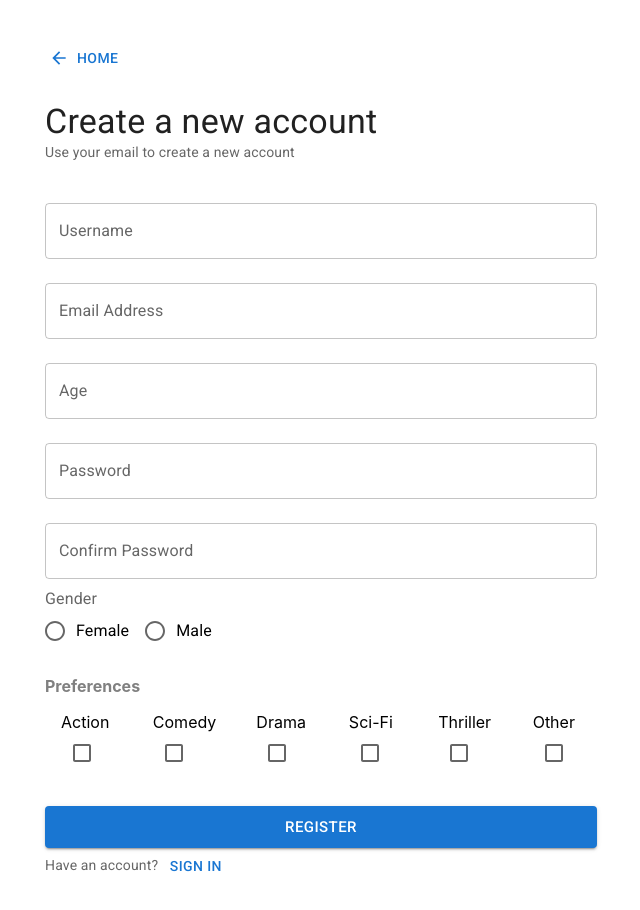
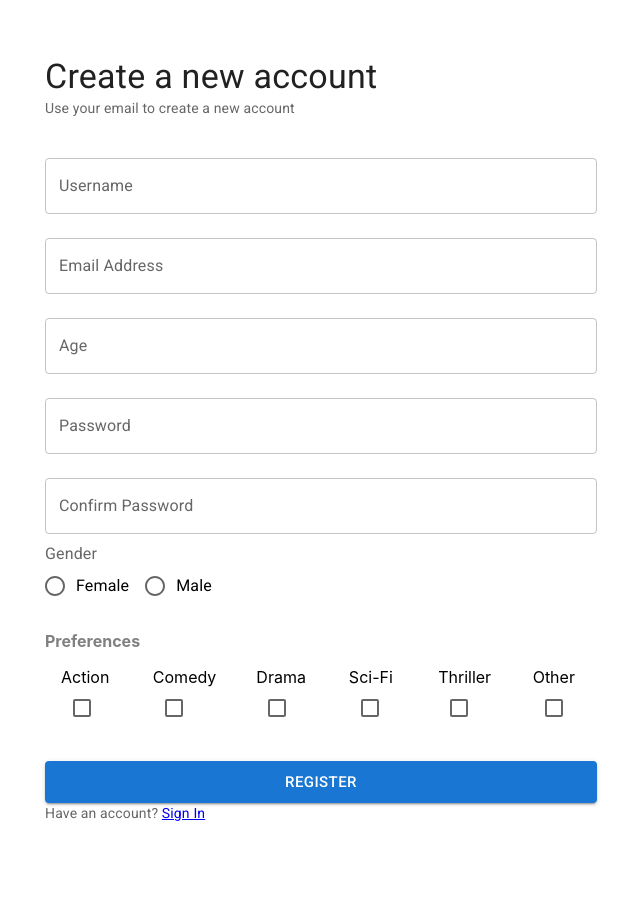
Before and after one commit to lavdimPireva/FilmProject, a React (Create React App) app: page /register in a window 1280 px wide. Shown: the top 910 px of the page, without its empty margins (319-959 px from the left). Built offline with nearby package versions, Linux system fonts and the light colour scheme.

Commit message:
routeWrapper complete

```diff
--- a/src/App.tsx
+++ b/src/App.tsx
@@ -1,39 +1,7 @@
-import { Home } from "./pages/Home/Home";
-import { Login } from "./pages/Login/Login";
-import { Outlet, useRoutes } from "react-router-dom";
-import { MyProfile } from "./pages/MyProfile/MyProfile";
-import { Register } from "./pages/Register/Register";
-import { ProtectedRoute } from "./components/ProtectedRoute/ProtectedRoute";
+import { RouteComponent } from "./lib/RouteComponent";
 
 function App() {
-  const routes = useRoutes([
-    {
-      path: "/",
-      element: (
-        <ProtectedRoute>
-          <Home />
-        </ProtectedRoute>
-      ),
-    },
-    {
-      path: "/my-profile",
-      element: (
-        <ProtectedRoute>
-          <MyProfile />
-        </ProtectedRoute>
-      ),
-    },
-    {
-      path: "/login",
-      element: <Login />,
-    },
-    {
-      path: "/register",
-      element: <Register />,
-    },
-  ]);
-
-  return routes;
+  return <RouteComponent />;
 }
 
 export default App;
--- a/src/components/ProtectedRoute/ProtectedRoute.tsx
+++ /dev/null
@@ -1,20 +0,0 @@
-import { Navigate, Outlet } from "react-router-dom";
-import { useAuthContext } from "../../lib/hooks/context/AuthContext/AuthContext";
-
-interface Props {
-  children: JSX.Element;
-}
-
-export const ProtectedRoute = ({ children }: Props) => {
-  const { user } = useAuthContext();
-
-  if (!user) {
-    return (
-      <>
-        <Navigate to="/login" />
-      </>
-    );
-  }
-
-  return children;
-};
--- /dev/null
+++ b/src/components/ProtectedRoute/RouteWrapper.tsx
@@ -0,0 +1,21 @@
+import { Navigate, Outlet } from "react-router-dom";
+import { useAuthContext } from "../../lib/hooks/context/AuthContext/AuthContext";
+
+interface Props {
+  children: JSX.Element;
+  routeType: "protected" | "guest";
+}
+
+export const RouteWrapper = ({ children, routeType }: Props) => {
+  const { user } = useAuthContext();
+
+  if (!user && routeType === "protected") {
+    return <Navigate to="/login" />;
+  }
+
+  if (user && routeType === "guest") {
+    return <Navigate to="/" />;
+  }
+
+  return children;
+};
--- a/src/components/Register/RegisterForm.tsx
+++ b/src/components/Register/RegisterForm.tsx
@@ -1,8 +1,8 @@
-import { Link as linkRoute } from "react-router-dom";
+import { Link as LinkRoute } from "react-router-dom";
 import {
   Box,
+  Button,
   Link,
-  Button,
   Container,
   TextField,
   Typography,
@@ -15,7 +15,6 @@ import {
   Checkbox,
   FormHelperText,
 } from "@mui/material";
-import ArrowBackIcon from "@mui/icons-material/ArrowBack";
 import { RegisterFormik } from "../../lib/hooks/useRegisterFormik";
 
 interface Props {
@@ -25,16 +24,8 @@ interface Props {
 export const RegisterForm = ({ formik }: Props) => {
   return (
     <>
-      <Box sx={{ margin: 5 }}>
+      <Box sx={{ margin: 7 }}>
         <Container maxWidth="sm">
-          <Button
-            component={linkRoute}
-            to="/"
-            startIcon={<ArrowBackIcon fontSize="small" />}
-          >
-            Home
-          </Button>
-
           <form onSubmit={formik.handleSubmit}>
             <Box sx={{ my: 3 }}>
               <Typography color="textPrimary" variant="h4">
@@ -203,7 +194,7 @@ export const RegisterForm = ({ formik }: Props) => {
                       Thriller
                       <Checkbox
                         name="preferences"
-                        value="Thriller"
+                        value={"Thriller"}
                         onChange={formik.handleChange}
                       />
                     </label>
@@ -232,10 +223,7 @@ export const RegisterForm = ({ formik }: Props) => {
                 Register
               </Button>
               <Typography color="textSecondary" variant="body2">
-                Have an account?{" "}
-                <Button component={linkRoute} to="/login">
-                  Sign In
-                </Button>
+                Have an account? <LinkRoute to="/login">Sign In</LinkRoute>
               </Typography>
             </Box>
           </form>
--- /dev/null
+++ b/src/lib/RouteComponent.tsx
@@ -0,0 +1,46 @@
+import { useRoutes } from "react-router-dom";
+import { RouteWrapper } from "../components/ProtectedRoute/RouteWrapper";
+import { Home } from "../pages/Home/Home";
+import { Login } from "../pages/Login/Login";
+import { MyProfile } from "../pages/MyProfile/MyProfile";
+import { Register } from "../pages/Register/Register";
+
+export const RouteComponent = () => {
+  const element = useRoutes([
+    {
+      path: "/",
+      element: (
+        <RouteWrapper routeType="protected">
+          <Home />
+        </RouteWrapper>
+      ),
+    },
+    {
+      path: "/my-profile",
+      element: (
+        <RouteWrapper routeType="protected">
+          <MyProfile />
+        </RouteWrapper>
+      ),
+    },
+    {
+      path: "/login",
+      element: (
+        <RouteWrapper routeType="guest">
+          <Login />
+        </RouteWrapper>
+      ),
+    },
+
+    {
+      path: "/register",
+      element: (
+        <RouteWrapper routeType="guest">
+          <Register />
+        </RouteWrapper>
+      ),
+    },
+  ]);
+
+  return element;
+};
--- a/src/lib/hooks/context/AuthContext/AuthContextProvider.tsx
+++ b/src/lib/hooks/context/AuthContext/AuthContextProvider.tsx
@@ -1,5 +1,5 @@
-import { useMemo, useState } from "react";
-import { Navigate, useNavigate } from "react-router-dom";
+import { useState } from "react";
+import { useNavigate } from "react-router-dom";
 import { AuthContext, AuthContextField } from "./AuthContext";
 
 interface Props {
--- a/src/lib/hooks/useRegisterFormik.ts
+++ b/src/lib/hooks/useRegisterFormik.ts
@@ -26,7 +26,7 @@ const RegisterSchema = Yup.object().shape({
     .email("Must be a valid email")
     .max(255)
     .required("Email is required"),
-  age: Yup.number().positive().integer().required("Age is required"),
+  age: Yup.number().min(18).positive().integer().required("Age is required"),
   password: Yup.string().max(255).required("Password is required"),
   confirmPassword: Yup.string().oneOf(
     [Yup.ref("password"), null],
@@ -35,11 +35,11 @@ const RegisterSchema = Yup.object().shape({
   gender: Yup.string()
     .required()
     .oneOf(["Male", "Female"], "Gender is Required"),
-  performance: Yup.array().optional(),
+  preferences: Yup.array().optional(),
 });
 
 export const useReigsterFormik = (props: UseRegisterFormOptions) => {
-  return useFormik({
+  return useFormik<RegisterFields>({
     initialValues: {
       username: "",
       email: "",
@@ -47,7 +47,7 @@ export const useReigsterFormik = (props: UseRegisterFormOptions) => {
       age: "",
       confirmPassword: "",
       gender: "",
-      preferences: [""],
+      preferences: [],
     },
     validateOnBlur: false,
     validateOnChange: true,
--- a/src/pages/Home/Home.tsx
+++ b/src/pages/Home/Home.tsx
@@ -1,9 +1,7 @@
 import { Box } from "@mui/material";
-import { Navigate, Outlet } from "react-router-dom";
 import { Header } from "../../layout/Header/Header";
 import { Sidebar } from "../../layout/Sidebar/Sidebar";
 import { useAuthContext } from "../../lib/hooks/context/AuthContext/AuthContext";
-import { MyProfile } from "../MyProfile/MyProfile";
 
 export const Home = () => {
   const { user } = useAuthContext();
--- a/src/pages/Login/Login.tsx
+++ b/src/pages/Login/Login.tsx
@@ -1,7 +1,7 @@
 import { useAuthContext } from "../../lib/hooks/context/AuthContext/AuthContext";
 import { useLoginFormik } from "../../lib/hooks/useLoginFormik";
-import LoginForm from "../../components/Login/LoginForm";
 import { Navigate } from "react-router-dom";
+import { LoginForm } from "../../components/Login/LoginForm";
 
 export const Login = () => {
   const { user, onLogin } = useAuthContext();
@@ -13,10 +13,6 @@ export const Login = () => {
     },
   });
 
-  if (user !== null) {
-    return <Navigate to="/" />;
-  }
-
   return (
     <div
       style={{
--- a/src/pages/Register/Register.tsx
+++ b/src/pages/Register/Register.tsx
@@ -1,22 +1,20 @@
 import { Box } from "@mui/material";
+import { Navigate } from "react-router-dom";
 import { RegisterForm } from "../../components/Register/RegisterForm";
+import { useAuthContext } from "../../lib/hooks/context/AuthContext/AuthContext";
 import { useReigsterFormik } from "../../lib/hooks/useRegisterFormik";
+export const Register = () => {
+  const { user } = useAuthContext();
 
-export const Register = () => {
   const formik = useReigsterFormik({
     onSubmit(values, formikHelpers) {
-      console.log("Pershendetje!");
-      console.log(
-        values.username,
-        values.email,
-        values.age,
-        values.password,
-        values.confirmPassword,
-        values.gender,
-        values.preferences
-      );
+      console.info(values);
     },
   });
+
+  if (user) {
+    return <Navigate to="/" />;
+  }
 
   return (
     <Box>
```
Also changed, not shown: src/components/Login/LoginForm.tsx (+2 -5 lines), 2 other files (tests, documents, lock files or other folders).
